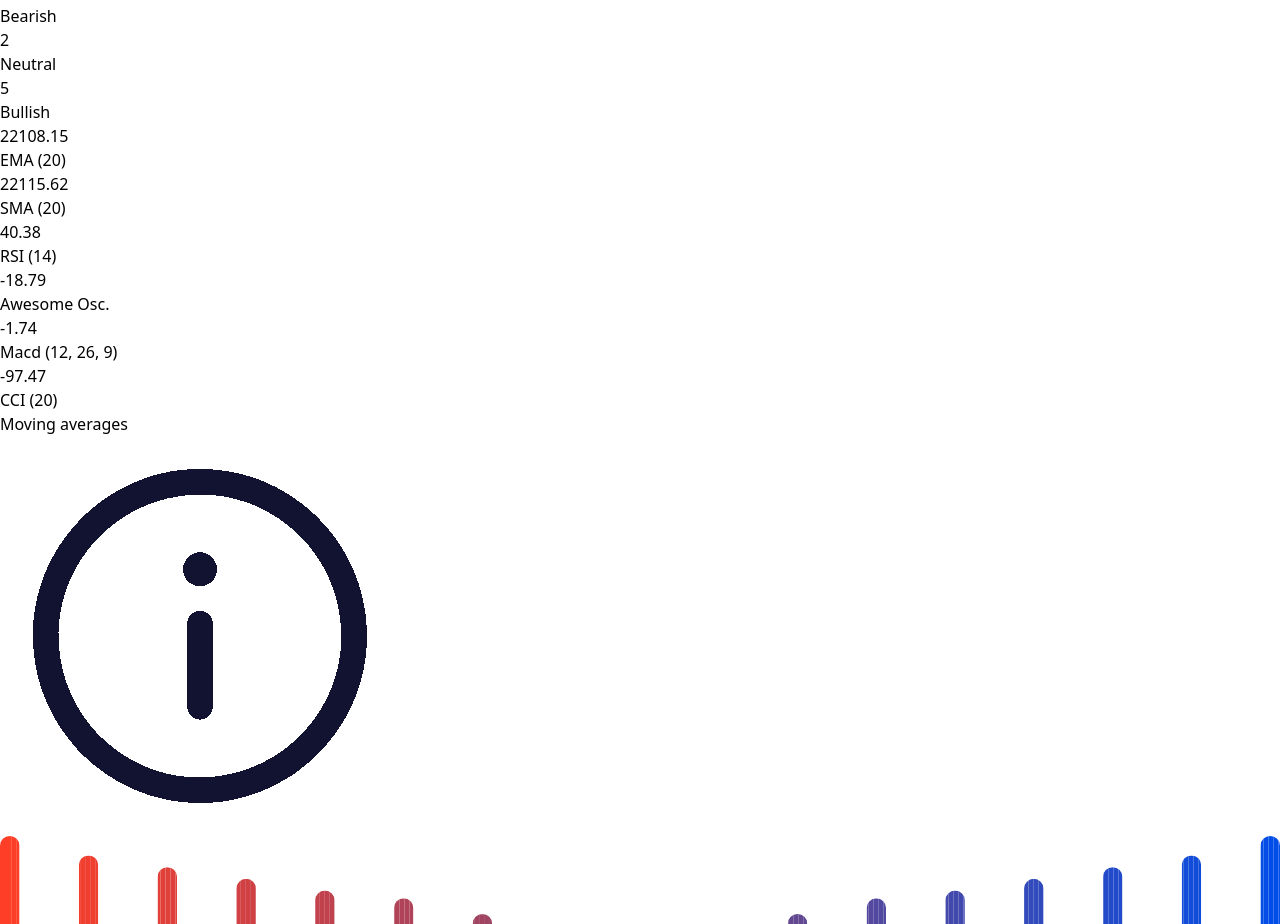
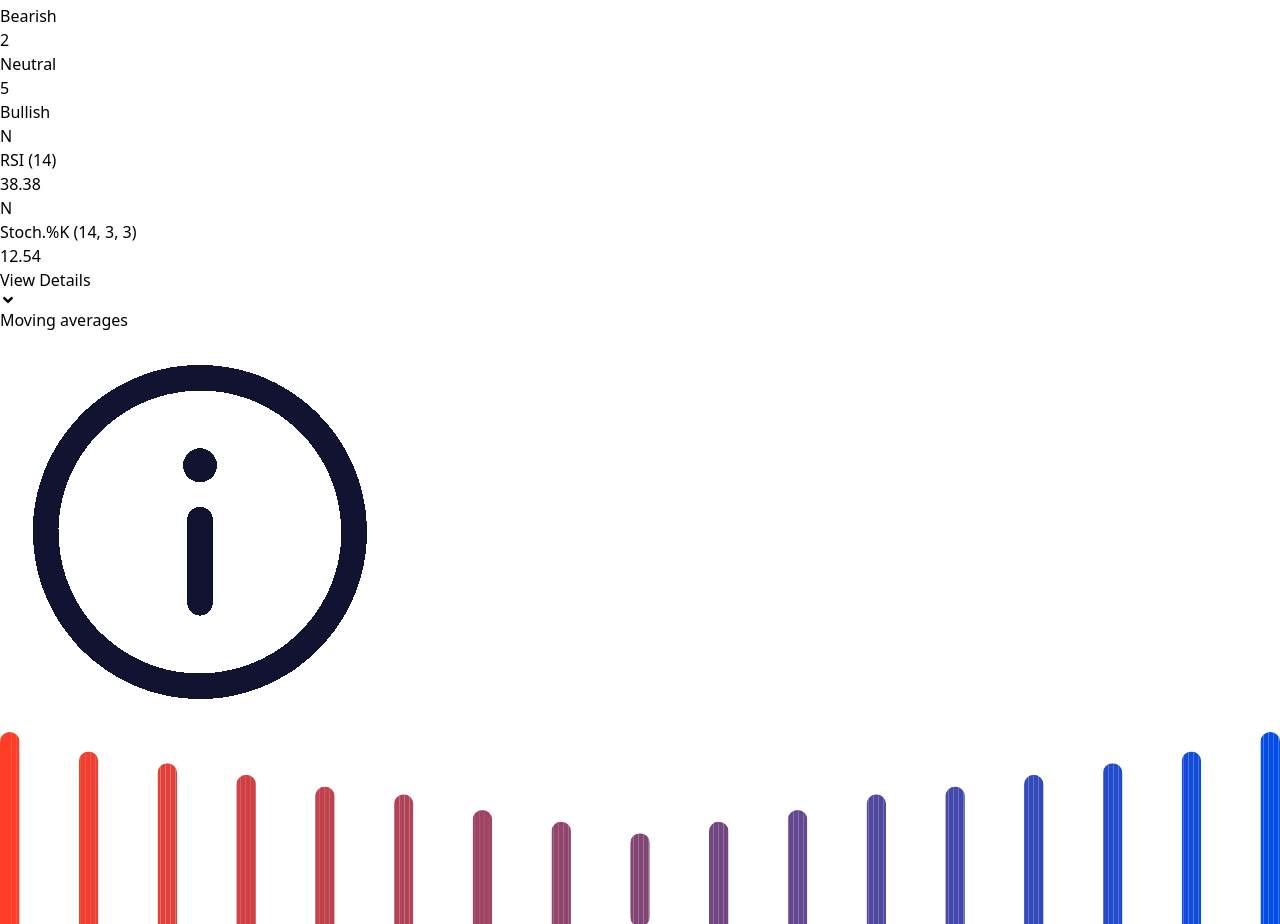
Before and after one commit to Rashedul-Hoque-Rashed/moving-average, a React (Vite) app: page / in a window 1280 px wide. Shown: the part 6367-7291 px from the top of the page. Built offline with nearby package versions, Linux system fonts and the light colour scheme.

Commit message:
complete average cart

```diff
--- a/src/Components/Averages/Averages.jsx
+++ b/src/Components/Averages/Averages.jsx
@@ -1,8 +1,117 @@
+import { useState } from 'react';
 import graphsImg from '../../assets/bar_ma.1ee3ecd8.svg'
 import pointerImg from '../../assets/pointer.c2b2a6c5.svg'
+import { FaAngleDown, FaAngleUp } from 'react-icons/fa';
 
 // eslint-disable-next-line react/prop-types
 const Averages = ({focusedButton}) => {
+
+    const [viewDetails, setViewDetails] = useState(false);
+
+    const data = [
+        {
+            name: 'RSI (14)',
+            symbol: 'N',
+            minData5: 38.38,
+            minData10: 36.95,
+            minData15: 53.51,
+            minData30: 43.85,
+            hourData1: 48.31,
+            dayData1: 55.48
+        },
+        {
+            name: 'Stoch.%K (14, 3, 3)',
+            symbol: 'N',
+            minData5: 12.54,
+            minData10: 13.54,
+            minData15: 15.92,
+            minData30: 56.41,
+            hourData1: 46.41,
+            dayData1: 57.35
+        },
+        {
+            name: 'CCI (20)',
+            symbol: 'N',
+            minData5: -87.47,
+            minData10: -89.31,
+            minData15: -24.52,
+            minData30: 41.64,
+            hourData1: 66.55,
+            dayData1: -53.90
+        },
+        {
+            name: 'ADX (14)',
+            symbol: 'N',
+            minData5: 28.67,
+            minData10: 20.59,
+            minData15: 17.57,
+            minData30: 11.79,
+            hourData1: 17.02,
+            dayData1: 15.19,
+        },
+        {
+            name: 'Awesome Osc.',
+            symbol: 'S',
+            minData5: -15.79,
+            minData10: 27.60,
+            minData15: 65.30,
+            minData30: 110.57,
+            hourData1: 145.74,
+            dayData1: -97.92,
+        },
+        {
+            name: 'Momentum (10)',
+            symbol: 'B',
+            minData5: -376.80,
+            minData10: 88.20,
+            minData15: 52.35,
+            minData30: -22.70,
+            hourData1: -15.35,
+            dayData1: -49.20,
+        },
+        {
+            name: 'Macd (12, 26, 9)',
+            symbol: 'S',
+            minData5: 16.42,
+            minData10: 37.51,
+            minData15: 42.81,
+            minData30: 28.23,
+            hourData1: 14.71,
+            dayData1: -2.74,
+        },
+        {
+            name: 'Stoch. RSI Fast (3, 3, 14, 14)',
+            symbol: 'N',
+            minData5: 9.39,
+            minData10: 1.97,
+            minData15: 17.81,
+            minData30: 42.62,
+            hourData1: 68.48,
+            dayData1: 9.72,
+        },
+        {
+            name: 'Williams %Range (14)',
+            symbol: 'N',
+            minData5: -87.46,
+            minData10: -83.46,
+            minData15: -84.08,
+            minData30: -35.59,
+            hourData1: -37.59,
+            dayData1: -62.65,
+        },
+        {
+            name: 'Ultimate Osc. (7, 14, 28)',
+            symbol: 'N',
+            minData5: 56.59,
+            minData10: 42.97,
+            minData15: 48.33,
+            minData30: 53.01,
+            hourData1: 58.80,
+            dayData1: 61.75,
+        },
+    ]
+
+    const displayedData = viewDetails ? data : data.slice(0, 2);
 
     return (
         <div className='bg-white p-6 rounded-md'>
@@ -33,43 +142,19 @@ const Averages = ({focusedButton}) => {
                     <button className='text-[#018ee8] bg-[#e0f3ff] text-xs rounded-md py-1 px-4'>Bullish</button>
                 </div>
             </div>
-            <div className='grid grid-cols-3 gap-x-10 gap-y-3 justify-between w-80 mx-auto my-4'>
-                <div className='text-start'>
-                    <p className='text-xs'>{
-                        focusedButton === '5 Minutes' ? 22108.15 : focusedButton === '10 Minutes' ? 22098.53 : focusedButton === '15 Minutes' ? 22086.10 : focusedButton === '30 Minutes' ? 22053.62 : focusedButton === '1 Hour' ? 22017.77 : 22076.49
+            <div className='w-80 mx-auto my-8 relative'>
+                {
+                    displayedData.map((value, index) => <div key={index} className='flex justify-between items-center text-xs mb-3'>
+                        <div className='flex gap-3 items-center'>
+                            <button className={`p-1 bg-gray-500 rounded-md ${value.symbol === 'N' ? 'text-[#000] bg-[#ececec]' : value.symbol === 'S' ? 'text-[#eb1d54] bg-[#fddfe9]' : 'text-[#387ed1] bg-[#eeeeff]'}`}>{value.symbol}</button>
+                            <p>{value.name}</p>
+                        </div>
+                        <p>{
+                        focusedButton === '5 Minutes' ? value?.minData5 : focusedButton === '10 Minutes' ? value?.minData10 : focusedButton === '15 Minutes' ? value?.minData15 : focusedButton === '30 Minutes' ? value?.minData30 : focusedButton === '1 Hour' ? value?.hourData1 : value?.dayData1
                     }</p>
-                    <p className='text-xs text-[#9babc6]'>EMA (20)</p>
-                </div>
-                <div className='text-start'>
-                    <p className='text-xs'>{
-                        focusedButton === '5 Minutes' ? 22115.62 : focusedButton === '10 Minutes' ? 22104.85 : focusedButton === '15 Minutes' ? 22090.76 : focusedButton === '30 Minutes' ? 22051.08 : focusedButton === '1 Hour' ? 21987.83 : 22159.61
-                    }</p>
-                    <p className='text-xs text-[#9babc6]'>SMA (20)</p>
-                </div>
-                <div className='text-start'>
-                    <p className='text-xs'>{
-                        focusedButton === '5 Minutes' ? 40.38 : focusedButton === '10 Minutes' ? 46.95 : focusedButton === '15 Minutes' ? 51.51 : focusedButton === '30 Minutes' ? 55.85 : focusedButton === '1 Hour' ? 58.31 : 51.48
-                    }</p>
-                    <p className='text-xs text-[#9babc6]'>RSI (14)</p>
-                </div>
-                <div className='text-start'>
-                    <p className='text-xs'>{
-                        focusedButton === '5 Minutes' ? -18.79 : focusedButton === '10 Minutes' ? 25.60 : focusedButton === '15 Minutes' ? 67.30 : focusedButton === '30 Minutes' ? 105.57 : focusedButton === '1 Hour' ? 133.74 : -96.92
-                    }</p>
-                    <p className='text-xs text-[#9babc6]'>Awesome Osc.</p>
-                </div>
-                <div className='text-start'>
-                    <p className='text-xs'>{
-                        focusedButton === '5 Minutes' ? -1.74 : focusedButton === '10 Minutes' ? 11.71 : focusedButton === '15 Minutes' ? 24.23 : focusedButton === '30 Minutes' ? 39.81 : focusedButton === '1 Hour' ? 35.51 : 14.42
-                    }</p>
-                    <p className='text-xs text-[#9babc6]'>Macd (12, 26, 9)</p>
-                </div>
-                <div className='text-start'>
-                    <p className='text-xs'>{
-                        focusedButton === '5 Minutes' ? -97.47 : focusedButton === '10 Minutes' ? -79.31 : focusedButton === '15 Minutes' ? -32.52 : focusedButton === '30 Minutes' ? 51.64 : focusedButton === '1 Hour' ? 76.55 : -43.90
-                    }</p>
-                    <p className='text-xs text-[#9babc6]'>CCI (20)</p>
-                </div>
+                    </div>)
+                }
+                <button onClick={() => setViewDetails(!viewDetails)} className='text-sm text-[#9babc6] font-semibold hover:text-[#387ed1] flex gap-1 items-center absolute -bottom-10 -right-6'>{viewDetails ? 'View Less' : 'View Details'} {viewDetails ? <FaAngleUp className='w-5 h-5'/> : <FaAngleDown className='w-5 h-5'/>} </button>
             </div>
         </div>
     );
```
